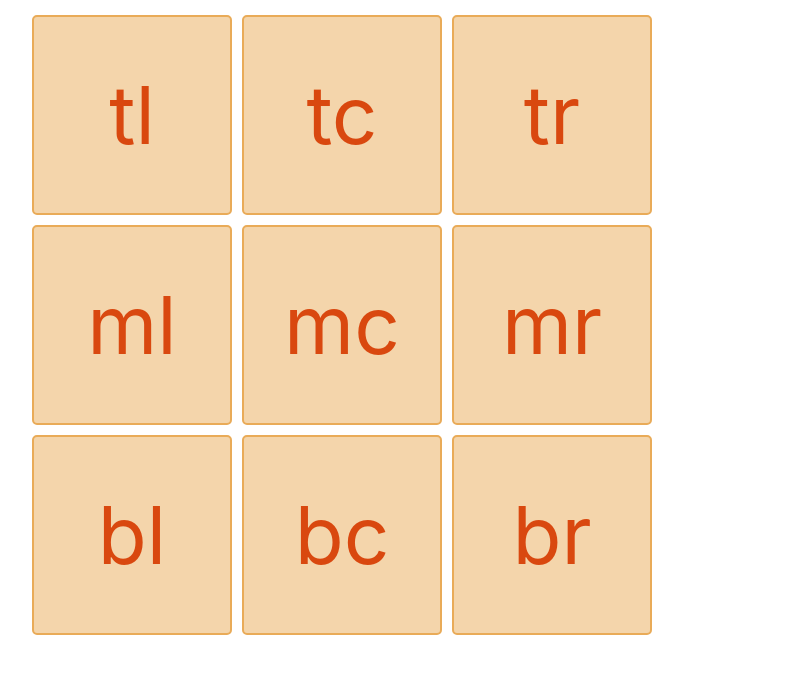
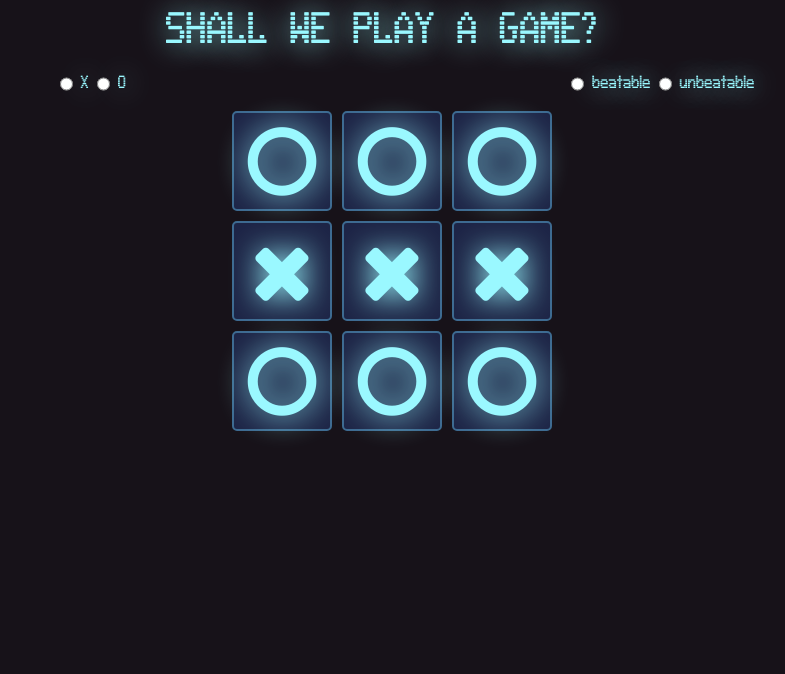
Before and after one commit to chadpjontek/Tic-Tac-Toe, a plain HTML site: page index.html in a window 1280 px wide. Shown: the whole page, without its empty margins (258-1043 px from the left). Drawn offline with nearby package versions, Linux system fonts and the light colour scheme.

Commit message:
basic UI mockup

```diff
--- a/index.html
+++ b/index.html
@@ -8,21 +8,60 @@
   <meta name="viewport" content="width=device-width, initial-scale=1, shrink-to-fit=no">
   <!-- CSS -->
   <!-- Bootstrap CSS -->
+  <link href="https://maxcdn.bootstrapcdn.com/font-awesome/4.7.0/css/font-awesome.min.css" rel="stylesheet" integrity="sha384-wvfXpqpZZVQGK6TAh5PVlGOfQNHSoD2xbE+QkPxCAFlNEevoEH3Sl0sibVcOQVnN"
+    crossorigin="anonymous">
   <link rel="stylesheet" href="https://maxcdn.bootstrapcdn.com/bootstrap/4.0.0-beta.2/css/bootstrap.min.css">
   <link rel="stylesheet" href="main.css">
 </head>
 
 <body>
+  <div class="container">
+    <div class="row justify-content-center mt-2">
+      <h1 class="wartext text-center">SHALL WE PLAY A GAME?</h1>
+    </div>
+    <div class="row d-flex justify-content-center mt-2">
+      <div class="col-6 d-flex justify-content-center">
+        <input type="radio" name="xo">
+        <span class="wartext mx-2 align-middle">X</span>
+        <input type="radio" name="xo">
+        <span class="wartext mx-2 align-middle">O</span>
+      </div>
+      <div class="col-6 d-flex justify-content-center">
+          <input type="radio" name="difficulty">
+          <span class="wartext mx-2 align-middle">beatable</span>
+          <input type="radio" name="difficulty">
+          <span class="wartext mx-2 align-middle">unbeatable</span>
+        </div>
+    </div>
+  </div>
   <div class="wrapper">
-    <div class="tl">tl</div>
-    <div class="tc">tc</div>
-    <div class="tr">tr</div>
-    <div class="ml">ml</div>
-    <div class="mc">mc</div>
-    <div class="mr">mr</div>
-    <div class="bl">bl</div>
-    <div class="bc">bc</div>
-    <div class="br">br</div>
+    <div class="tl">
+      <i class="fa fa-circle-o" aria-hidden="true"></i>
+    </div>
+    <div class="tc">
+      <i class="fa fa-circle-o" aria-hidden="true"></i>
+    </div>
+    <div class="tr">
+      <i class="fa fa-circle-o" aria-hidden="true"></i>
+    </div>
+    <div class="ml">
+      <i class="fa fa-times" aria-hidden="true"></i>
+    </div>
+    <div class="mc">
+      <i class="fa fa-times" aria-hidden="true"></i>
+    </div>
+    <div class="mr">
+      <i class="fa fa-times" aria-hidden="true"></i>
+    </div>
+    <div class="bl">
+      <i class="fa fa-circle-o" aria-hidden="true"></i>
+    </div>
+    <div class="bc">
+      <i class="fa fa-circle-o" aria-hidden="true"></i>
+    </div>
+    <div class="br">
+      <i class="fa fa-circle-o" aria-hidden="true"></i>
+    </div>
   </div>
   <!-- Optional JavaScript -->
   <!-- jQuery first, then Popper.js, then Bootstrap JS -->
--- a/main.css
+++ b/main.css
@@ -1,20 +1,36 @@
+body {
+  background-color: #171219;
+}
+i {
+  text-shadow: 1px 1px 30px #9af8ff;
+}
+.wartext {
+  color: #9af8ff;
+  text-shadow: 1px 1px 30px #9af8ff;
+  font-family: "Wargames Regular";
+}
 * {box-sizing: border-box;}
 .wrapper {
-  max-width: 700px;
+  max-width: 300px;
   margin: 15px auto;
 }
 .wrapper > div {
-  border: 2px solid rgb(233,171,88);
+  border: 2px solid #3d6a91;
   border-radius: 5px;
-  background-color: rgba(233,171,88,.5);
-  color: #d9480f;
+  background-color: #1d2446;
+  color: #9af8ff;
   display: flex;
   align-items: center;
   justify-content: center;
   font-size: 5em;
 }.wrapper {
   display: grid;
-  grid-template-columns: 200px 200px 200px;
+  grid-template-columns: 100px 100px 100px;
   grid-gap: 10px;
-  grid-auto-rows: 200px 200px 200px;
+  grid-auto-rows: 100px 100px 100px;
 }
+/* local fonts */
+@font-face {
+  font-family: "Wargames Regular";
+  src: url("Wargames.ttf") format('truetype');
+}
```
Also changed, not shown: Wargames.ttf (added).
